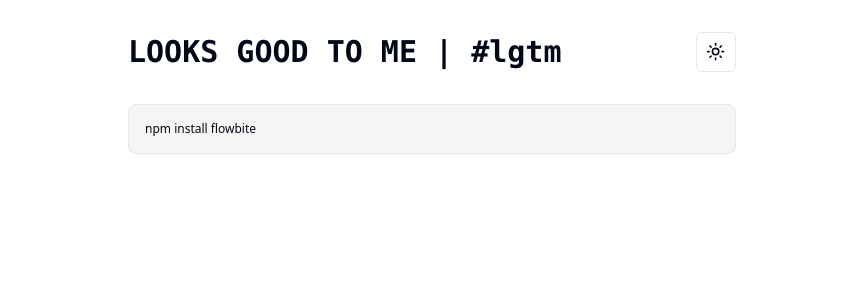
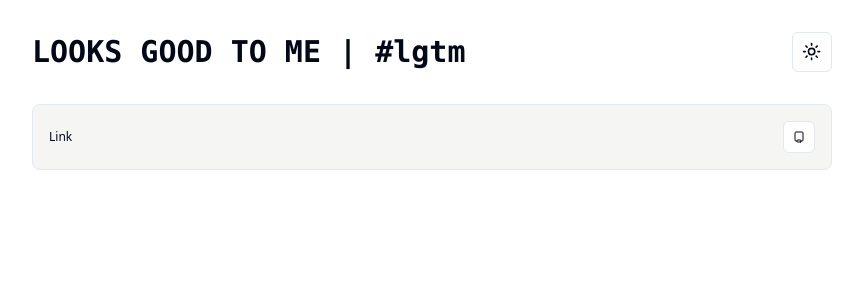
Before and after one commit to baurnick/lgtm, a React (Vite) app: page / in a window 1280 px wide. Shown: the top 300 px of the page, without its empty margins (208-1071 px from the left). Built offline with nearby package versions, Linux system fonts and the light colour scheme.

Commit message:
feat: add copy to clipboard functionality and components

```diff
--- a/package.json
+++ b/package.json
@@ -14,11 +14,14 @@
   "dependencies": {
     "@radix-ui/react-dropdown-menu": "^2.0.6",
     "@radix-ui/react-slot": "^1.0.2",
+    "@radix-ui/react-toast": "^1.1.5",
     "class-variance-authority": "^0.7.0",
     "clsx": "^2.1.1",
     "lucide-react": "^0.376.0",
+    "next-themes": "^0.3.0",
     "react": "^18.2.0",
     "react-dom": "^18.2.0",
+    "sonner": "^1.4.41",
     "tailwind-merge": "^2.3.0",
     "tailwindcss-animate": "^1.0.7"
   },
--- a/src/App.tsx
+++ b/src/App.tsx
@@ -1,25 +1,27 @@
 import * as React from 'react';
-import ThemeToggle from './components/theme-toggle';
+import ThemeToggle from '@/components/theme-toggle';
+import CopyToClipboardButton from '@/components/copy-to-clipboard-button';
 
 function App() {
+  const value = 'Link';
+
   return (
     <>
-      <div class="container mt-8 max-w-[42rem]">
-        <div class="flex justify-between items-center">
-          <p class="text-base sm:text-lg md:text-xl lg:text-3xl font-mono font-bold">
+      <div className="container mt-8 max-w-[54rem]">
+        <div className="flex justify-between items-center">
+          <p className="text-base sm:text-lg md:text-xl lg:text-3xl font-mono font-bold">
             LOOKS GOOD TO ME | #lgtm
           </p>
           <ThemeToggle />
         </div>
-        <div class="flex justify-center items-center mt-8">
-          <div class="w-full max-w-[42rem]">
-            <input
-              type="text"
-              class="col-span-6 border ring-offset-background bg-stone-100 text-xs font-medium rounded-lg block w-full p-4 dark:bg-accent"
-              value="npm install flowbite"
-              disabled
-              readonly
-            />
+        {/* body */}
+        <div className="flex justify-center items-center mt-8">
+          <div className="w-full max-w-[54rem]">
+            {/* Link box */}
+            <div className="flex justify-between items-center border ring-offset-background bg-stone-100 rounded-lg w-full p-4 dark:bg-accent">
+              <p className="text-xs font-medium">{value}</p>
+              <CopyToClipboardButton value={value} />
+            </div>
           </div>
         </div>
       </div>
--- /dev/null
+++ b/src/components/copy-to-clipboard-button.tsx
@@ -0,0 +1,51 @@
+import * as React from 'react';
+import { Button } from '@/components/ui/button';
+import { Check, Clipboard } from 'lucide-react';
+import { Toaster, toast } from 'sonner';
+
+type CopyToClipboardButtonProps = {
+  value: string;
+};
+
+const CopyToClipboardButton = ({ value }: CopyToClipboardButtonProps) => {
+  const [check, setCheck] = React.useState(false);
+  const DURATION: number = 1500;
+
+  const copyToClipBoard = async () => {
+    try {
+      await navigator.clipboard.writeText(value);
+      setCheck(true);
+      setTimeout(() => setCheck(false), DURATION);
+      toast.success('Copied to clipboard!', {
+        duration: DURATION,
+        className: 'text-xs font-mono font-thin',
+      });
+    } catch (err) {
+      toast.error('Failed to copy to clipboard!', {
+        duration: DURATION,
+        className: 'text-xs font-mono font-thin',
+      });
+      console.error('Failed to copy: ', err);
+    }
+  };
+
+  return (
+    <>
+      <Toaster richColors />
+      <Button
+        variant="outline"
+        size="iconsm"
+        className="dark:bg-accent dark:hover:bg-card transition duration-150 ease-in-out"
+        onClick={copyToClipBoard}
+      >
+        {!check ? (
+          <Clipboard className="h-3 w-3 transition-transform transform rotate-180" />
+        ) : (
+          <Check className="h-3 w-3 transition-transform transform rotate-0" />
+        )}
+      </Button>
+    </>
+  );
+};
+
+export default CopyToClipboardButton;
--- a/src/components/ui/button.tsx
+++ b/src/components/ui/button.tsx
@@ -24,6 +24,7 @@
         sm: 'h-9 rounded-md px-3',
         lg: 'h-11 rounded-md px-8',
         icon: 'h-10 w-10',
+        iconsm: 'h-8 w-8',
       },
     },
     defaultVariants: {
```
Also changed, not shown: 1 other file (tests, documents, lock files or other folders).
